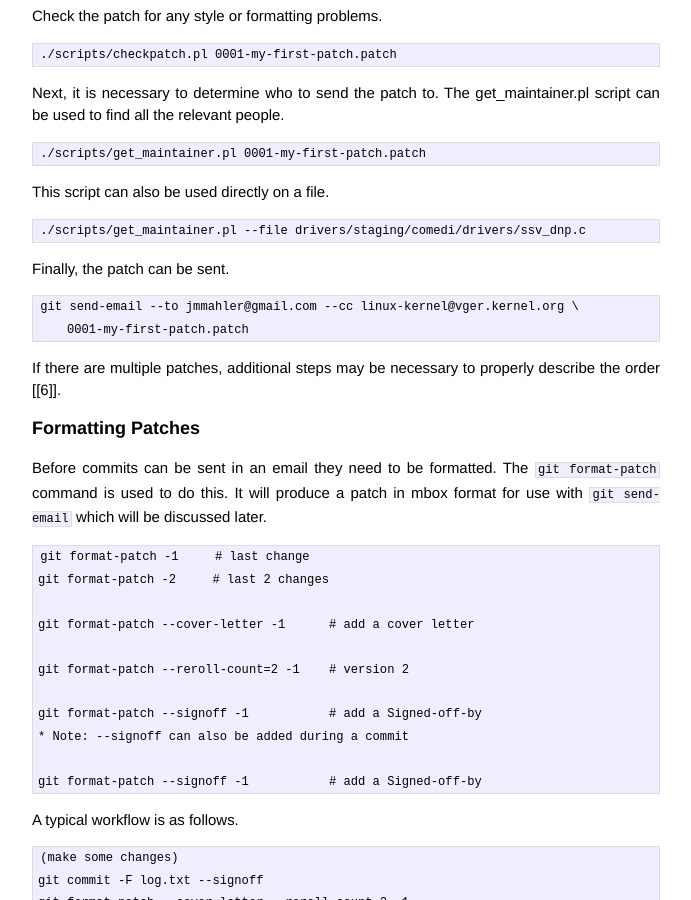
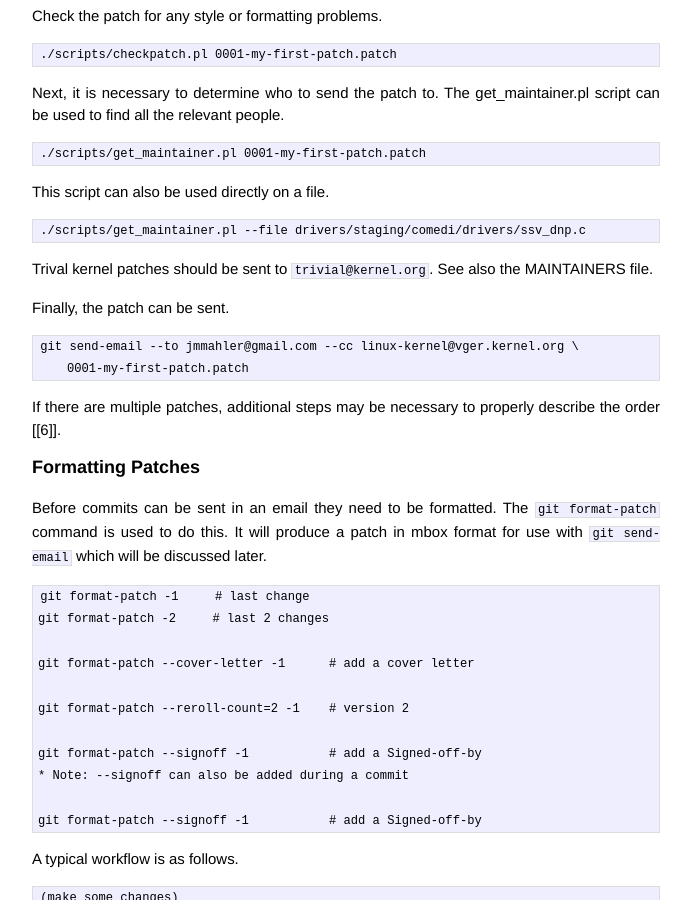
Before and after one commit to jmahler/jmahler.github.io, a Jekyll site: the page built from _posts/2014-04-08-kernel.md, in a window 1280 px wide and 900 px high, scrolled down 2347 px. Shown: the whole window, without its empty margins (294-985 px from the left). Built offline with Jekyll 4.4.1, drawn with Linux system fonts in a browser that asks for light colours; Markdown is read by kramdown in place of the engine named in the settings.

Commit message:
added: sendt trival patches to trivial@

```diff
--- a/_posts/2014-04-08-kernel.md
+++ b/_posts/2014-04-08-kernel.md
@@ -143,6 +143,9 @@ This script can also be used directly on a file.
 
     ./scripts/get_maintainer.pl --file drivers/staging/comedi/drivers/ssv_dnp.c
 
+Trival kernel patches should be sent to `trivial@kernel.org`.
+See also the MAINTAINERS file.
+
 Finally, the patch can be sent.
 
     git send-email --to jmmahler@gmail.com --cc linux-kernel@vger.kernel.org \
```
